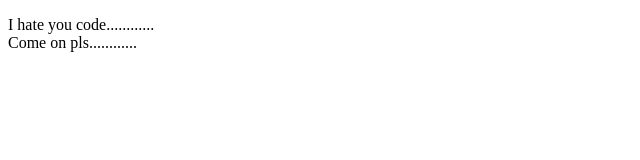
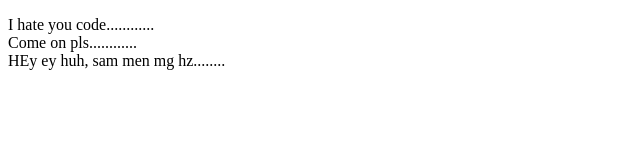
Before and after one commit to Hak-Lyhong/the_end, a plain HTML site: page index.html in a window 1280 px wide. Shown: the whole page, without its empty margins (0-640 px from the left). Drawn offline with Linux system fonts and the light colour scheme.

Commit message:
sa,m hah

```diff
--- a/index.html
+++ b/index.html
@@ -11,6 +11,8 @@
         I hate you code............
         <br>
         Come on pls............
+        <br>
+        HEy ey huh, sam men mg hz........
     </p>
 </body>
 </html>
```
